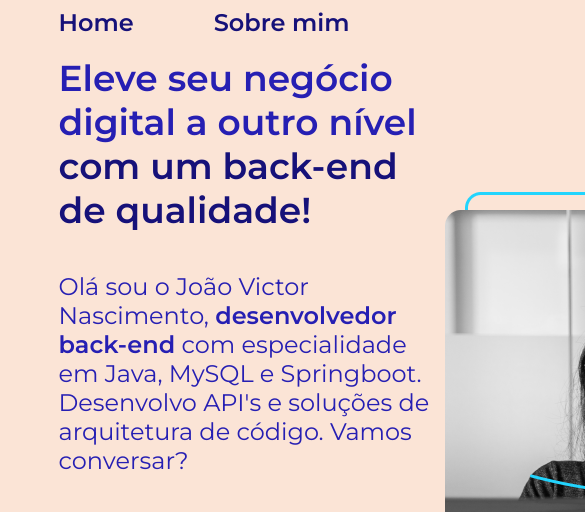
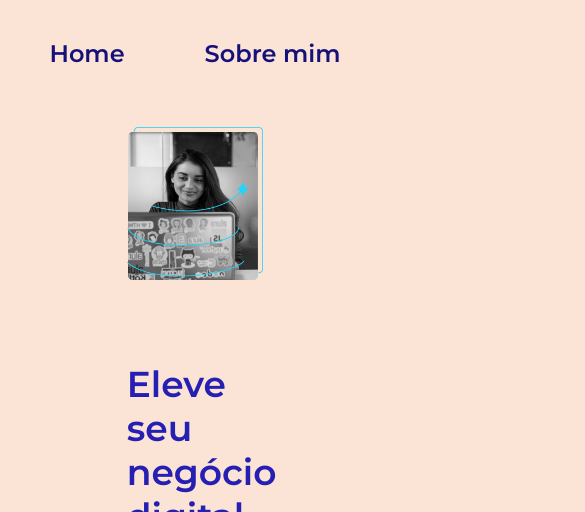
Before and after one commit to JoaoVictork/estudo-alura-trilhas, a plain HTML site: page Alura/HTML-e-CSS-ambientes-de-desenvolvimento/index.html in a window 390 px wide. Shown: the top 512 px of the page, 585 px wide, since content can reach past the window. Drawn offline with nearby package versions, Linux system fonts and the light colour scheme.

Commit message:
alterações no css para responsividade

```diff
--- a/Alura/HTML-e-CSS-ambientes-de-desenvolvimento/index.html
+++ b/Alura/HTML-e-CSS-ambientes-de-desenvolvimento/index.html
@@ -33,7 +33,7 @@
                 </a>
             </div>
         </section>
-        <img src="assets/Imagem.png" alt="Imagem de João Victor Nascimento">
+        <img class = "apresentacao__imagem" src="assets/Imagem.png" alt="Imagem de João Victor Nascimento">
     </main>
     <footer class="rodape">
         <p>Desenvolvido por João Victor.</p>
--- a/Alura/HTML-e-CSS-ambientes-de-desenvolvimento/styles/styles.css
+++ b/Alura/HTML-e-CSS-ambientes-de-desenvolvimento/styles/styles.css
@@ -49,10 +49,11 @@ body {
     display: flex;
     align-items: center;
     justify-content: space-between;
+    gap: 82px;
 }
 
 .apresentacao__conteudo{
-    width: 615px;
+    width: 50%;
     display: flex;
     flex-direction: column;
     gap: 40px;
@@ -87,7 +88,7 @@ body {
     justify-content: center;
     gap: 16px;
     border: 2px solid var(--cor-terciaria);
-    width: 378px;
+    width: 50%;
     text-align: center;
     border-radius: 8px;
     font-size: 1.5rem;
@@ -102,6 +103,10 @@ body {
     background-color: var(--cor-hover)
 }
 
+.apresentacao__imagem {
+    width: 50%;
+}
+
 .rodape {
     padding: 24px;
     background-color: var(--cor-terciaria);
@@ -111,3 +116,17 @@ body {
     font-size: 24px;
     font-weight: 400;
 }
+
+@media (max-width: 1200px){
+    .cabecalho {
+        padding: 10%;
+    }
+
+    .cabecalho__menu {
+        justify-content: center;
+    }
+
+    .apresentacao{
+        flex-direction: column-reverse;
+    }
+}
```
